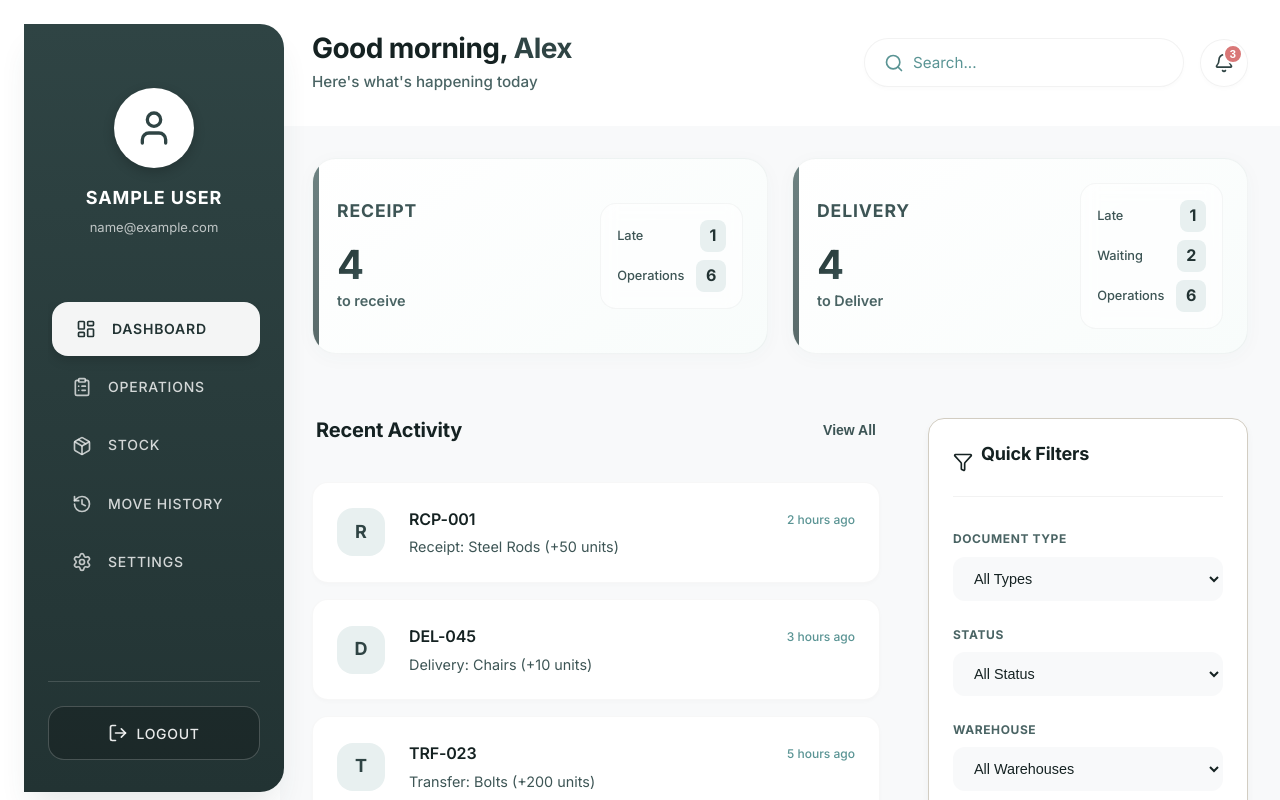
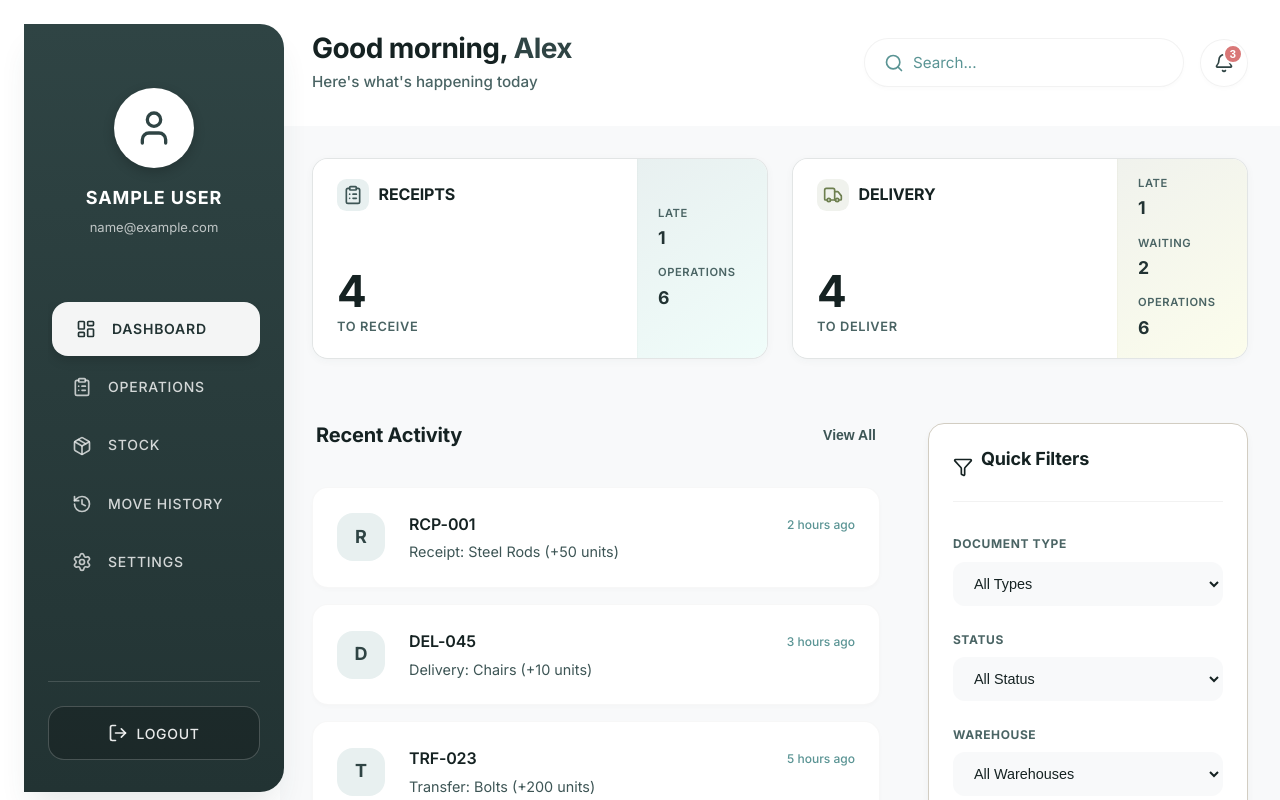
Before and after one commit to swarajpanmand/spitxUdoo, a React (Vite) app in the folder client/: page /dashboard in a window 1280 px wide. Shown: the top 800 px of the page. Built offline with nearby package versions, Linux system fonts and the light colour scheme; sample sign-in values are in the browser's storage.

Commit message:
new kpi layout

```diff
--- a/client/src/pages/Dashboard.css
+++ b/client/src/pages/Dashboard.css
@@ -116,139 +116,165 @@
 /* KPIs - Large Cards */
 .dashboard-kpis-large {
     display: grid;
-    grid-template-columns: repeat(auto-fit, minmax(380px, 1fr));
+    grid-template-columns: repeat(auto-fit, minmax(320px, 1fr));
     gap: var(--spacing-lg);
     margin-bottom: var(--spacing-xl);
 }
 
 .kpi-large-card {
-    background: linear-gradient(145deg, #ffffff 0%, #f8fcfb 100%);
-    border: 1px solid rgba(61, 85, 85, 0.06);
-    border-radius: 1.5rem;
-    padding: 1.5rem;
-    min-height: 140px;
+    background: white;
+    border: 1px solid rgba(61, 85, 85, 0.15);
+    /* Increased visibility */
+    border-radius: 1rem;
+    min-height: 130px;
     display: flex;
-    flex-direction: row;
-    /* Changed to row for better horizontal layout */
-    justify-content: space-between;
-    align-items: center;
     transition: all var(--transition-base);
-    box-shadow: 0 4px 20px rgba(61, 85, 85, 0.03);
+    box-shadow: 0 2px 8px rgba(61, 85, 85, 0.04);
+    overflow: hidden;
     position: relative;
-    overflow: hidden;
 }
 
 .clickable-card {
     cursor: pointer;
 }
 
-/* Decorative accent bar */
-.kpi-large-card::after {
-    content: '';
-    position: absolute;
-    left: 0;
-    top: 0;
-    bottom: 0;
-    width: 6px;
-    background: linear-gradient(to bottom, var(--teal-500), var(--teal-700));
-    opacity: 0.8;
+.kpi-large-card:hover {
+    transform: translateY(-3px);
+    box-shadow: 0 8px 24px rgba(61, 85, 85, 0.08);
+    border-color: var(--teal-400);
+    /* Highlight border on hover */
 }
 
-.kpi-large-card:hover {
-    transform: translateY(-4px);
-    box-shadow: 0 12px 32px rgba(61, 85, 85, 0.08);
-    border-color: rgba(61, 85, 85, 0.12);
+/* Split Layout Sections */
+.kpi-main {
+    flex: 1;
+    padding: 1.25rem 1.5rem;
+    display: flex;
+    flex-direction: column;
+    justify-content: space-between;
+    position: relative;
+    background: white;
+    z-index: 1;
 }
 
-.kpi-content-left {
+.kpi-sidebar {
+    width: 130px;
+    padding: 1rem 1.25rem;
     display: flex;
     flex-direction: column;
-    gap: 1rem;
-    flex: 1;
+    justify-content: center;
+    gap: 0.75rem;
+    border-left: 1px solid rgba(0, 0, 0, 0.03);
+    position: relative;
 }
 
-.kpi-large-header {
-    margin-bottom: 0;
+/* Theme Variations */
+.theme-teal .kpi-sidebar {
+    background: linear-gradient(145deg, var(--teal-50) 0%, #f0fdfa 100%);
 }
 
-.kpi-large-title {
-    font-size: 1.1rem;
-    font-weight: 700;
-    color: var(--teal-600);
-    text-transform: uppercase;
-    letter-spacing: 0.05em;
+.theme-olive .kpi-sidebar {
+    background: linear-gradient(145deg, var(--olive-50) 0%, #fcfdec 100%);
+}
+
+/* Main Section Content */
+.kpi-header {
+    display: flex;
+    align-items: center;
+    gap: 0.6rem;
     margin-bottom: 0.5rem;
 }
 
-.kpi-primary-metric {
-    background: transparent;
-    /* Removed button background for cleaner look */
-    border: none;
-    padding: 0;
+.kpi-icon-box {
+    width: 32px;
+    height: 32px;
+    border-radius: 0.6rem;
+    display: flex;
+    align-items: center;
+    justify-content: center;
+    font-size: 1rem;
+}
+
+.theme-teal .kpi-icon-box {
+    background: var(--teal-50);
+    color: var(--teal-600);
+}
+
+.theme-olive .kpi-icon-box {
+    background: var(--olive-50);
+    color: var(--olive-600);
+}
+
+.kpi-title {
+    font-size: 1rem;
+    font-weight: 700;
+    color: var(--teal-900);
+    margin: 0;
+    letter-spacing: -0.01em;
+    text-transform: uppercase;
+}
+
+.kpi-metric-container {
     display: flex;
     flex-direction: column;
-    gap: 0.25rem;
-    align-items: flex-start;
-    cursor: default;
-    box-shadow: none;
+    gap: 0;
 }
 
-.kpi-metric-value {
-    font-size: 2.5rem;
+.kpi-value-large {
+    font-size: 2.75rem;
     font-weight: 800;
-    background: linear-gradient(135deg, var(--teal-800) 0%, var(--teal-600) 100%);
-    -webkit-background-clip: text;
-    background-clip: text;
-    -webkit-text-fill-color: transparent;
     line-height: 1;
     letter-spacing: -0.03em;
+    color: var(--teal-900);
 }
 
-.kpi-metric-label {
-    font-size: 0.9rem;
+.kpi-label-large {
+    font-size: 0.8rem;
+    font-weight: 600;
     color: var(--teal-500);
-    font-weight: 600;
+    text-transform: uppercase;
+    letter-spacing: 0.05em;
+    margin-top: 0.25rem;
 }
 
-.kpi-content-right {
+/* Sidebar Stats */
+.stat-row {
     display: flex;
     flex-direction: column;
-    justify-content: center;
-    background: rgba(255, 255, 255, 0.6);
-    backdrop-filter: blur(8px);
-    padding: 1rem;
-    border-radius: 1rem;
-    border: 1px solid rgba(61, 85, 85, 0.05);
+    gap: 0.1rem;
 }
 
-.kpi-large-stats {
-    display: flex;
-    flex-direction: column;
-    gap: 0.5rem;
-    align-items: flex-end;
+.stat-label {
+    font-size: 0.7rem;
+    font-weight: 600;
+    color: var(--teal-500);
+    text-transform: uppercase;
+    letter-spacing: 0.05em;
 }
 
-.kpi-stat-item {
-    display: flex;
-    align-items: center;
-    gap: 0.75rem;
-    width: 100%;
-    justify-content: space-between;
+.stat-value {
+    font-size: 1.1rem;
+    font-weight: 700;
+    color: var(--teal-800);
 }
 
-.kpi-stat-value {
-    font-size: 1rem;
-    font-weight: 700;
-    color: var(--teal-800);
-    background: var(--teal-50);
-    padding: 0.2rem 0.6rem;
-    border-radius: 0.5rem;
+/* Background Decoration */
+.kpi-bg-icon {
+    position: absolute;
+    right: -15%;
+    bottom: -20%;
+    font-size: 8rem;
+    opacity: 0.03;
+    transform: rotate(-15deg);
+    pointer-events: none;
+    color: var(--teal-900);
+    transition: all 0.4s ease;
 }
 
-.kpi-stat-label {
-    font-size: 0.8rem;
-    color: var(--teal-600);
-    font-weight: 500;
+.kpi-large-card:hover .kpi-bg-icon {
+    transform: rotate(0deg) scale(1.1);
+    opacity: 0.05;
+    right: -10%;
 }
 
 /* Responsive adjustments */
--- a/client/src/pages/Dashboard.tsx
+++ b/client/src/pages/Dashboard.tsx
@@ -3,6 +3,8 @@ import { MainLayout } from '../components/layout/MainLayout';
 import { useNavigate } from 'react-router-dom';
 import {
     Filter,
+    Truck,
+    ClipboardList,
 } from 'lucide-react';
 import './Dashboard.css';
 
@@ -27,62 +29,66 @@ export const Dashboard: React.FC = () => {
             <div className="dashboard">
                 {/* KPIs Section - Large Cards */}
                 <div className="dashboard-kpis-large">
-                    {/* Receipt Card */}
+                    {/* Receipt Card - Teal Theme */}
                     <div
-                        className="kpi-large-card clickable-card"
+                        className="kpi-large-card clickable-card theme-teal"
                         onClick={() => navigate('/receipts')}
                     >
-                        <div className="kpi-content-left">
-                            <div className="kpi-large-header">
-                                <h3 className="kpi-large-title">Receipt</h3>
+                        <div className="kpi-main">
+                            <div className="kpi-header">
+                                <div className="kpi-icon-box">
+                                    <ClipboardList size={20} />
+                                </div>
+                                <h3 className="kpi-title">Receipts</h3>
                             </div>
-                            <div className="kpi-primary-metric">
-                                <span className="kpi-metric-value">4</span>
-                                <span className="kpi-metric-label">to receive</span>
+                            <div className="kpi-metric-container">
+                                <span className="kpi-value-large">4</span>
+                                <span className="kpi-label-large">To Receive</span>
                             </div>
+                            <ClipboardList className="kpi-bg-icon" />
                         </div>
-                        <div className="kpi-content-right">
-                            <div className="kpi-large-stats">
-                                <div className="kpi-stat-item">
-                                    <span className="kpi-stat-label">Late</span>
-                                    <span className="kpi-stat-value">1</span>
-                                </div>
-                                <div className="kpi-stat-item">
-                                    <span className="kpi-stat-label">Operations</span>
-                                    <span className="kpi-stat-value">6</span>
-                                </div>
+                        <div className="kpi-sidebar">
+                            <div className="stat-row">
+                                <span className="stat-label">Late</span>
+                                <span className="stat-value">1</span>
+                            </div>
+                            <div className="stat-row">
+                                <span className="stat-label">Operations</span>
+                                <span className="stat-value">6</span>
                             </div>
                         </div>
                     </div>
 
-                    {/* Delivery Card */}
+                    {/* Delivery Card - Olive Theme */}
                     <div
-                        className="kpi-large-card clickable-card"
+                        className="kpi-large-card clickable-card theme-olive"
                         onClick={() => navigate('/delivery')}
                     >
-                        <div className="kpi-content-left">
-                            <div className="kpi-large-header">
-                                <h3 className="kpi-large-title">Delivery</h3>
+                        <div className="kpi-main">
+                            <div className="kpi-header">
+                                <div className="kpi-icon-box">
+                                    <Truck size={20} />
+                                </div>
+                                <h3 className="kpi-title">Delivery</h3>
                             </div>
-                            <div className="kpi-primary-metric">
-                                <span className="kpi-metric-value">4</span>
-                                <span className="kpi-metric-label">to Deliver</span>
+                            <div className="kpi-metric-container">
+                                <span className="kpi-value-large">4</span>
+                                <span className="kpi-label-large">To Deliver</span>
                             </div>
+                            <Truck className="kpi-bg-icon" />
                         </div>
-                        <div className="kpi-content-right">
-                            <div className="kpi-large-stats">
-                                <div className="kpi-stat-item">
-                                    <span className="kpi-stat-label">Late</span>
-                                    <span className="kpi-stat-value">1</span>
-                                </div>
-                                <div className="kpi-stat-item">
-                                    <span className="kpi-stat-label">Waiting</span>
-                                    <span className="kpi-stat-value">2</span>
-                                </div>
-                                <div className="kpi-stat-item">
-                                    <span className="kpi-stat-label">Operations</span>
-                                    <span className="kpi-stat-value">6</span>
-                                </div>
+                        <div className="kpi-sidebar">
+                            <div className="stat-row">
+                                <span className="stat-label">Late</span>
+                                <span className="stat-value">1</span>
+                            </div>
+                            <div className="stat-row">
+                                <span className="stat-label">Waiting</span>
+                                <span className="stat-value">2</span>
+                            </div>
+                            <div className="stat-row">
+                                <span className="stat-label">Operations</span>
+                                <span className="stat-value">6</span>
                             </div>
                         </div>
                     </div>
```
